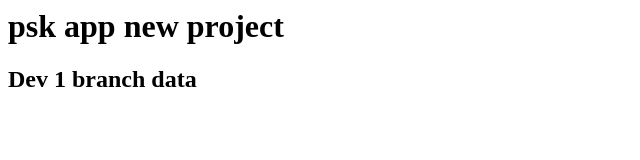
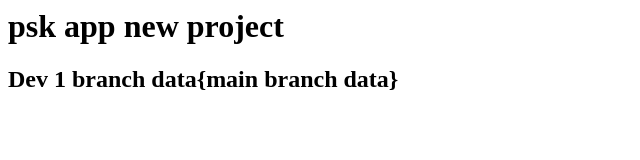
Before and after one commit to ankitpsktech/psk1project, a plain HTML site: page index.html in a window 1280 px wide. Shown: the whole page, without its empty margins (0-640 px from the left). Drawn offline with Linux system fonts and the light colour scheme.

Commit message:
add data h2

```diff
--- a/index.html
+++ b/index.html
@@ -1,2 +1,2 @@
 <h1>psk app new project</h1>
-<h2>Dev 1 branch data</h2>
+<h2>Dev 1 branch data{main branch data}</h2>
```
